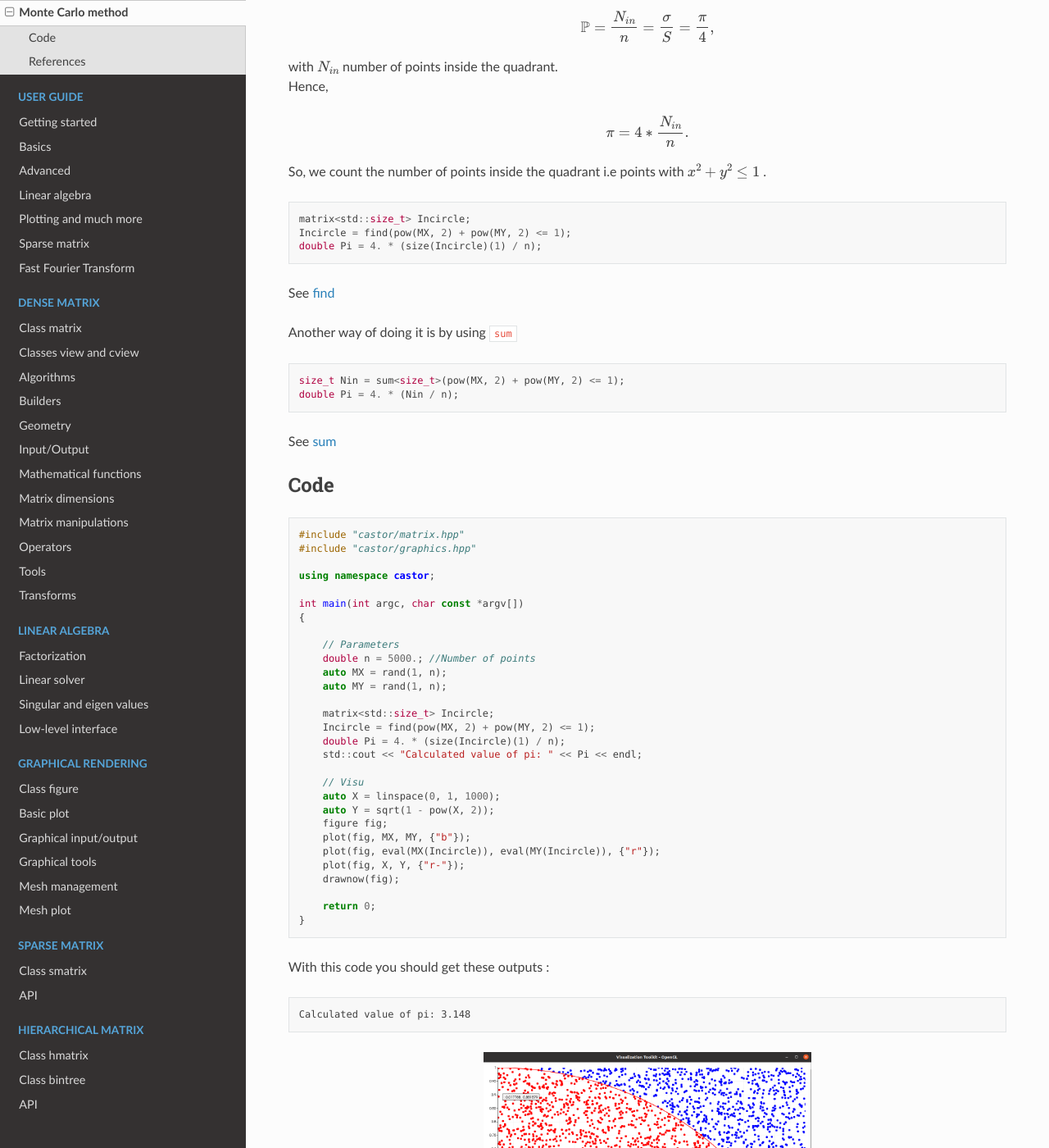
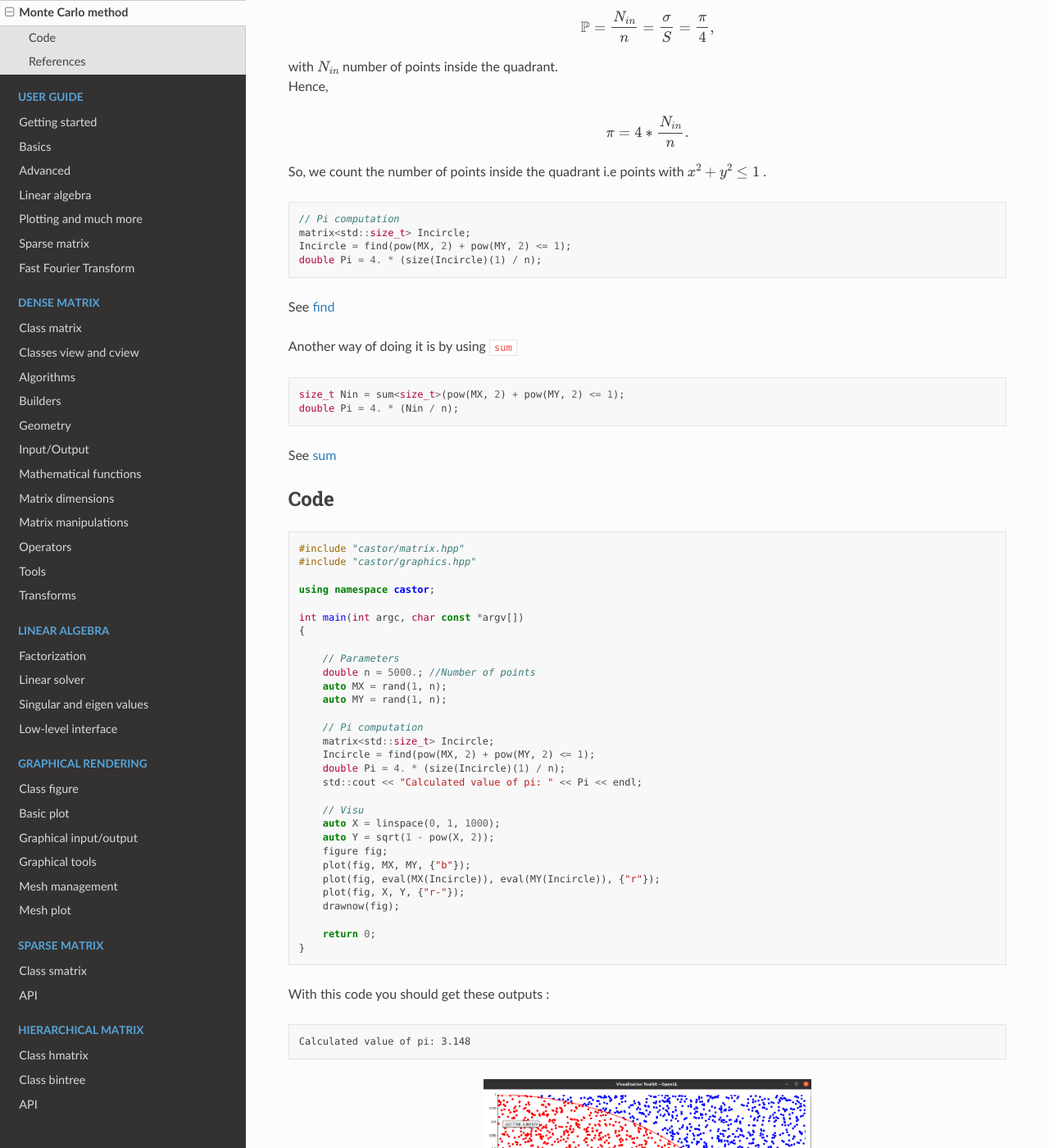
Before and after one commit to leprojetcastor/castor, a Sphinx documentation site: the page built from doc/source/montecarlo.rst, in a window 1280 px wide and 1400 px high, scrolled down 697 px. Shown: the whole window at 82% size. Built offline with Sphinx 7.4.7 and the Read the Docs theme 2.0.0, drawn with Linux system fonts in a browser that asks for light colours.

Commit message:
Update monte carlo

```diff
--- a/doc/source/montecarlo.rst
+++ b/doc/source/montecarlo.rst
@@ -47,6 +47,7 @@ So, we count the number of points inside the quadrant i.e points with :math:`x^2
 
 .. code-block:: c++
 
+    // Pi computation
     matrix<std::size_t> Incircle;
     Incircle = find(pow(MX, 2) + pow(MY, 2) <= 1);
     double Pi = 4. * (size(Incircle)(1) / n);
@@ -80,6 +81,7 @@ Code
         auto MX = rand(1, n);
         auto MY = rand(1, n);
 
+        // Pi computation
         matrix<std::size_t> Incircle;
         Incircle = find(pow(MX, 2) + pow(MY, 2) <= 1);
         double Pi = 4. * (size(Incircle)(1) / n);
```
